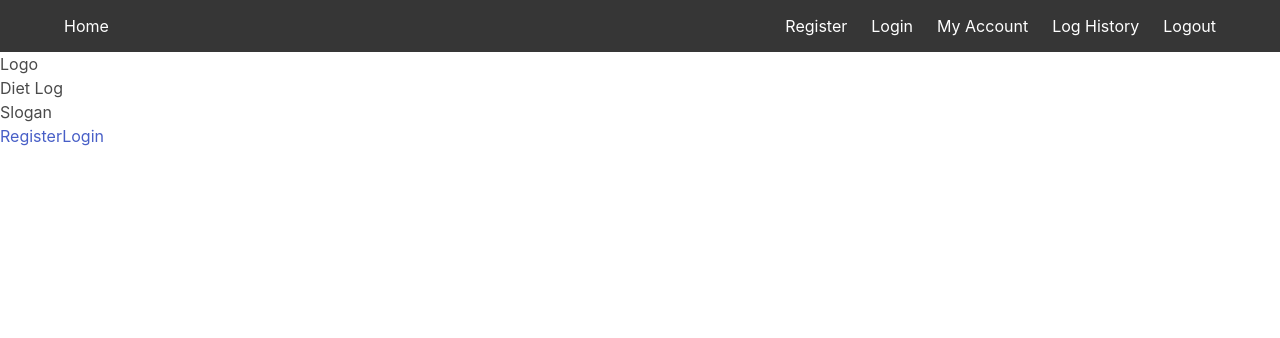
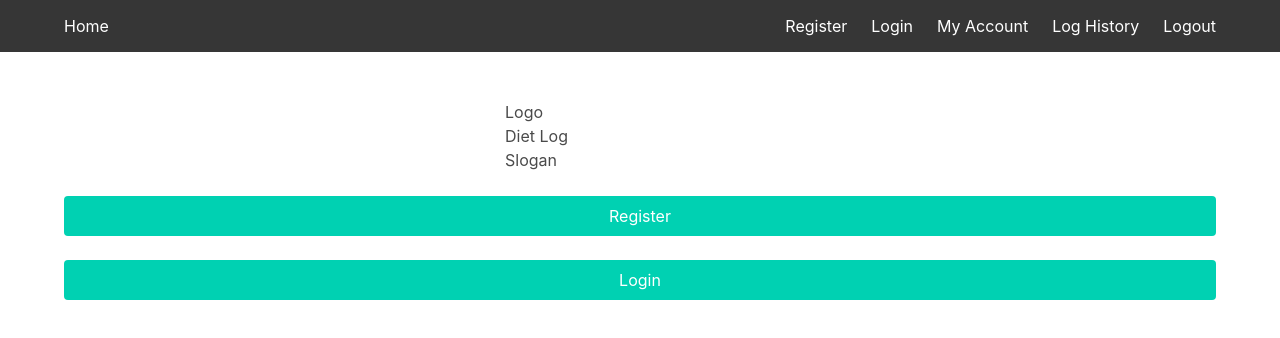
Before and after one commit to nlukjanov/SEI-45-Project-4-Django-React-DietLogue, a React (Create React App) app in the folder frontend/: page / in a window 1280 px wide. Shown: the top 338 px of the page. Built offline with nearby package versions, Linux system fonts and the light colour scheme.

Commit message:
some bulma positioning on homepage

```diff
--- a/frontend/src/components/Home.js
+++ b/frontend/src/components/Home.js
@@ -5,19 +5,24 @@ class Home extends React.Component {
   render() {
     return (
       <>
-        <div>
-          <div>
-            Logo
+        <section className='section'>
+          <div className='container'>
+            <div className='columns is-mobile is-centered'>
+              <div className='column is-6 is-offset-3'>
+                <div className=''>Logo</div>
+                <div>Diet Log</div>
+                <div>Slogan</div>
+              </div>
+            </div>
+            <Link className='button is-primary is-fullwidth' to='/register'>
+              Register
+            </Link>
+            <br/>
+            <Link className='button is-primary is-fullwidth' to='/login'>
+              Login
+            </Link>
           </div>
-          <div>
-            Diet Log
-          </div>
-        </div>
-        <div>
-          Slogan
-        </div>
-        <Link to='/register'>Register</Link>
-        <Link to='/login'>Login</Link>
+        </section>
       </>
     )
   }
```
